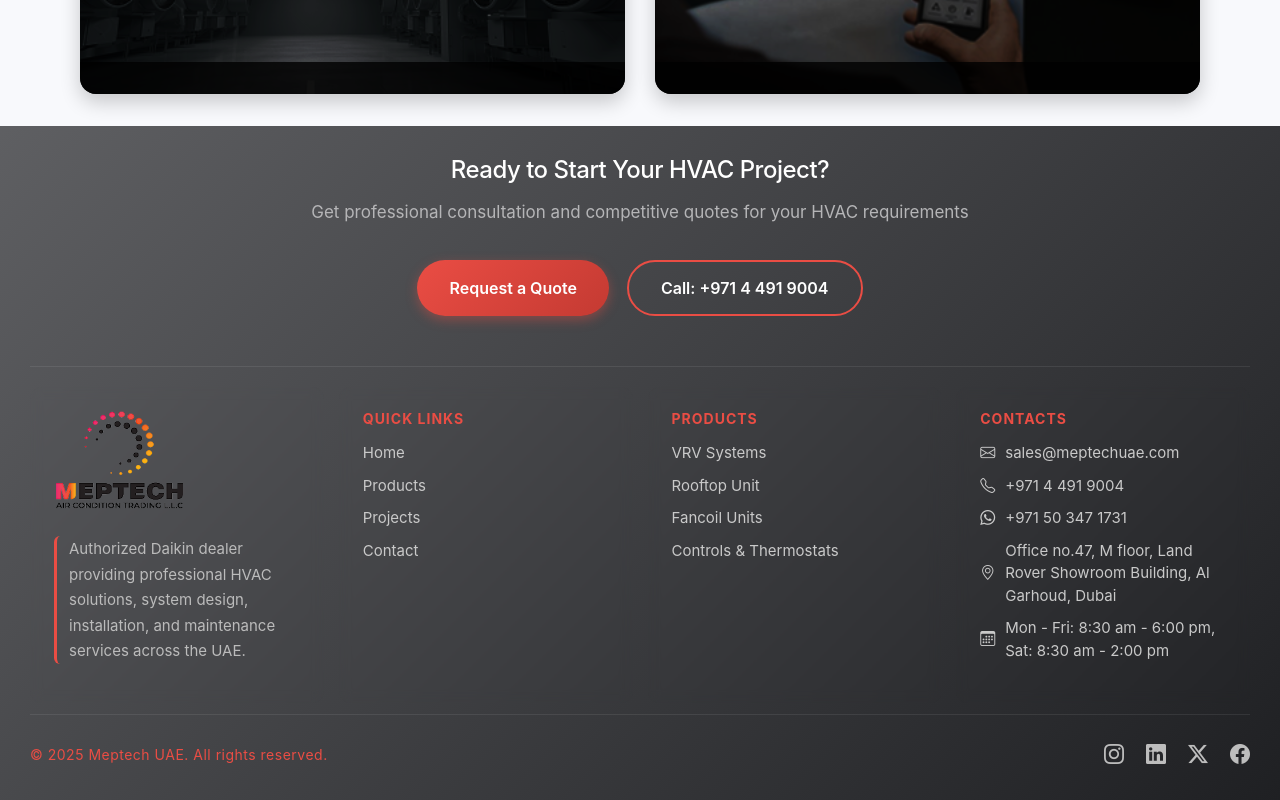
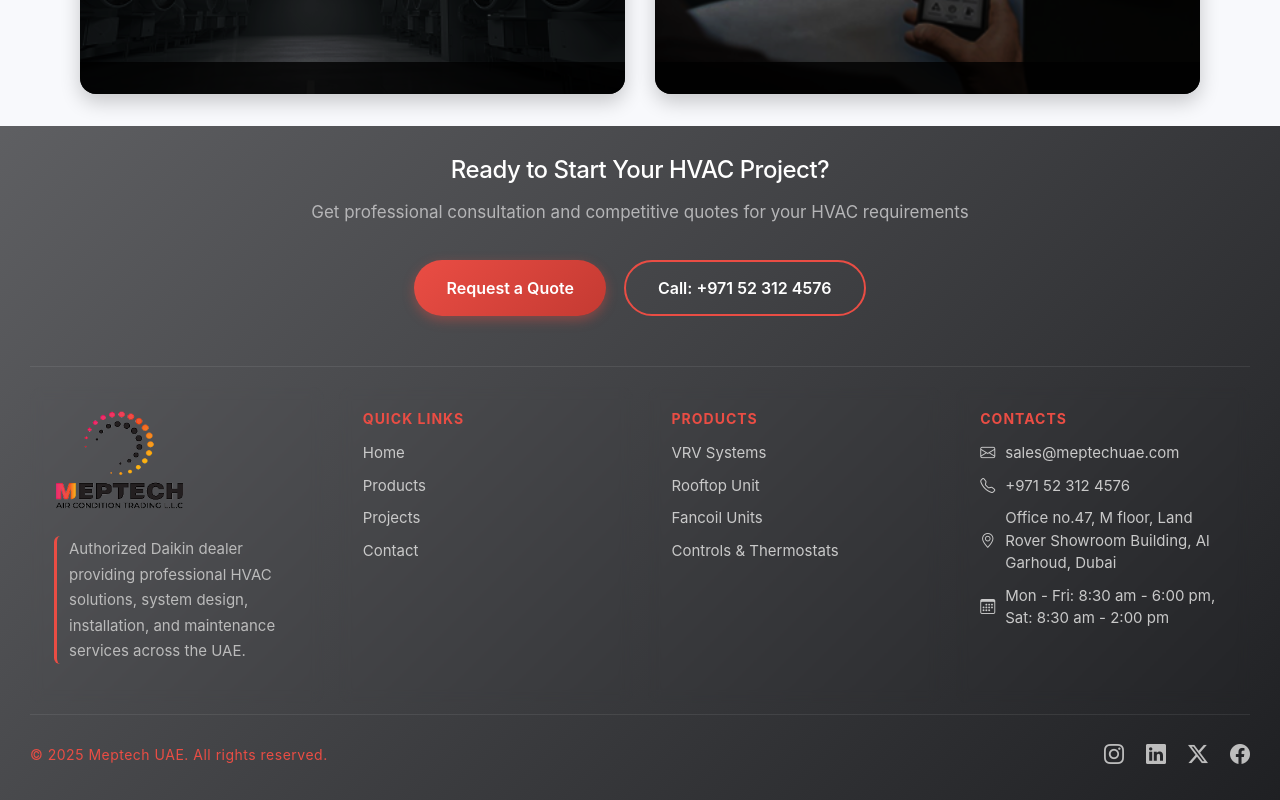
Before and after one commit to meptech308-lgtm/landing-page, an Angular app: page / in a window 1280 px wide. Shown: the part 3603-4403 px from the top of the page. Built offline with nearby package versions, Linux system fonts and the light colour scheme.

Commit message:
number change

```diff
--- a/src/app/components/contact/contact.component.ts
+++ b/src/app/components/contact/contact.component.ts
@@ -35,7 +35,7 @@ Project Details: ${formValues.details}`;
 
       const encodedMessage = encodeURIComponent(message);
 
-      const whatsappNumber = '971503471731';
+      const whatsappNumber = '971523124576';
       const whatsappUrl = `https://wa.me/${whatsappNumber}?text=${encodedMessage}`;
 
       window.open(whatsappUrl, '_blank');
--- a/src/app/shared/footer/footer.component.html
+++ b/src/app/shared/footer/footer.component.html
@@ -7,7 +7,7 @@
     </div>
     <div class="third">
         <button (click)="goTo('/contact')">Request a Quote</button>
-        <a href="tel:+97144919004" class="btn-call">Call: +971 4 491 9004</a>
+        <a href="tel:+971523124576" class="btn-call">Call: +971 52 312 4576</a>
     </div>
     <div class="fourth">
         <div class="column left">
@@ -43,9 +43,9 @@
             <ul>
                 <li><i class="bi bi-envelope"></i> <a href="mailto:sales@meptechuae.com">sales&#64;meptechuae.com</a>
                 </li>
-                <li><i class="bi bi-telephone"></i> <a href="tel:+97144919004">+971 4 491 9004</a></li>
-                <li><i class="bi bi-whatsapp"></i> <a href="https://wa.me/971503471731" target="_blank">+971 50 347
-                        1731</a></li>
+                <li><i class="bi bi-telephone"></i> <a href="tel:+971523124576">+971 52 312 4576</a></li>
+                <!-- <li><i class="bi bi-whatsapp"></i> <a href="https://wa.me/971523124576" target="_blank">+971 50 347
+                        1731</a></li> -->
                 <li><i class="bi bi-geo-alt"></i> Office no.47, M floor, Land Rover Showroom Building, Al Garhoud, Dubai
                 </li>
                 <li><i class="bi bi-calendar3"></i> Mon - Fri: 8:30 am - 6:00 pm, Sat: 8:30 am - 2:00 pm</li>
```
